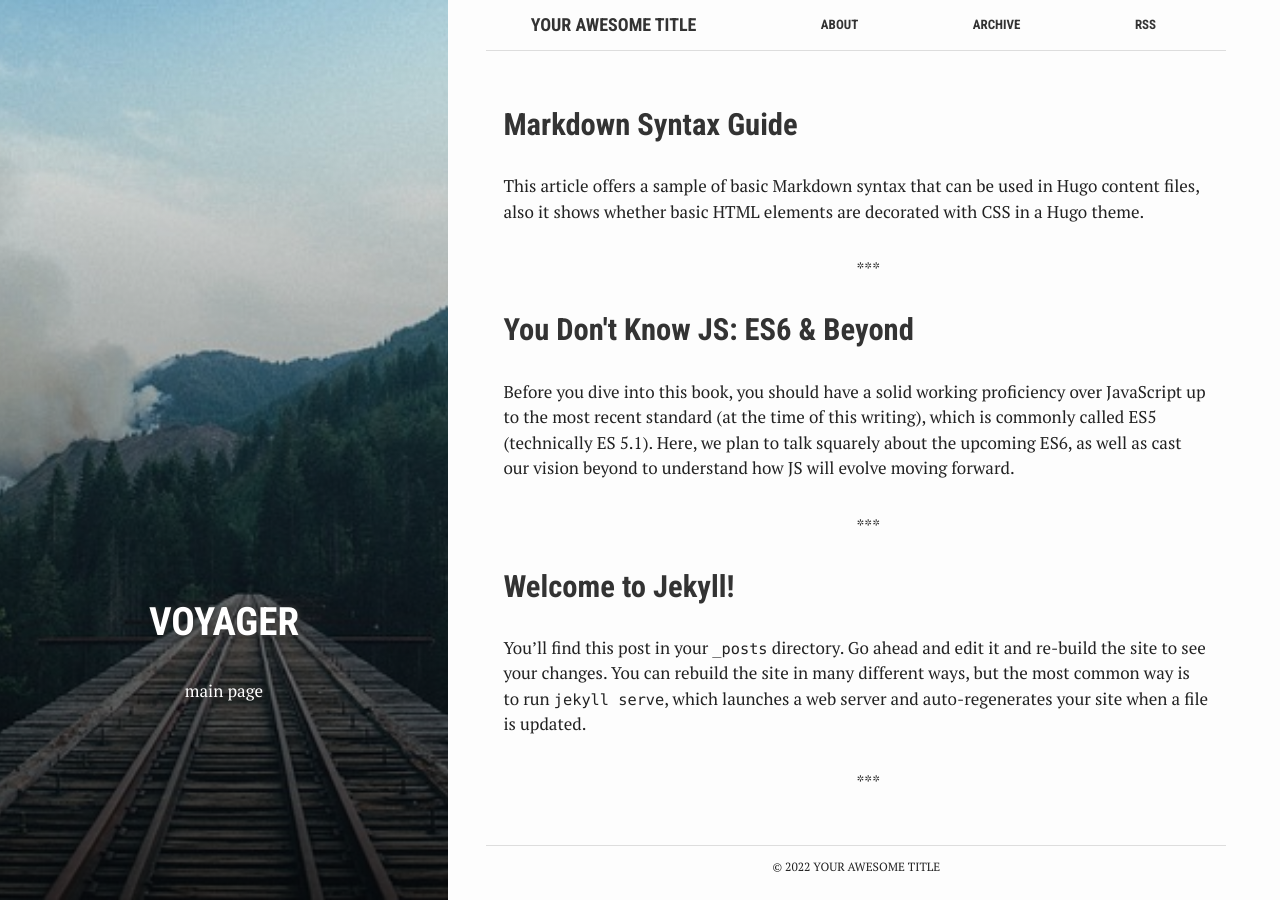
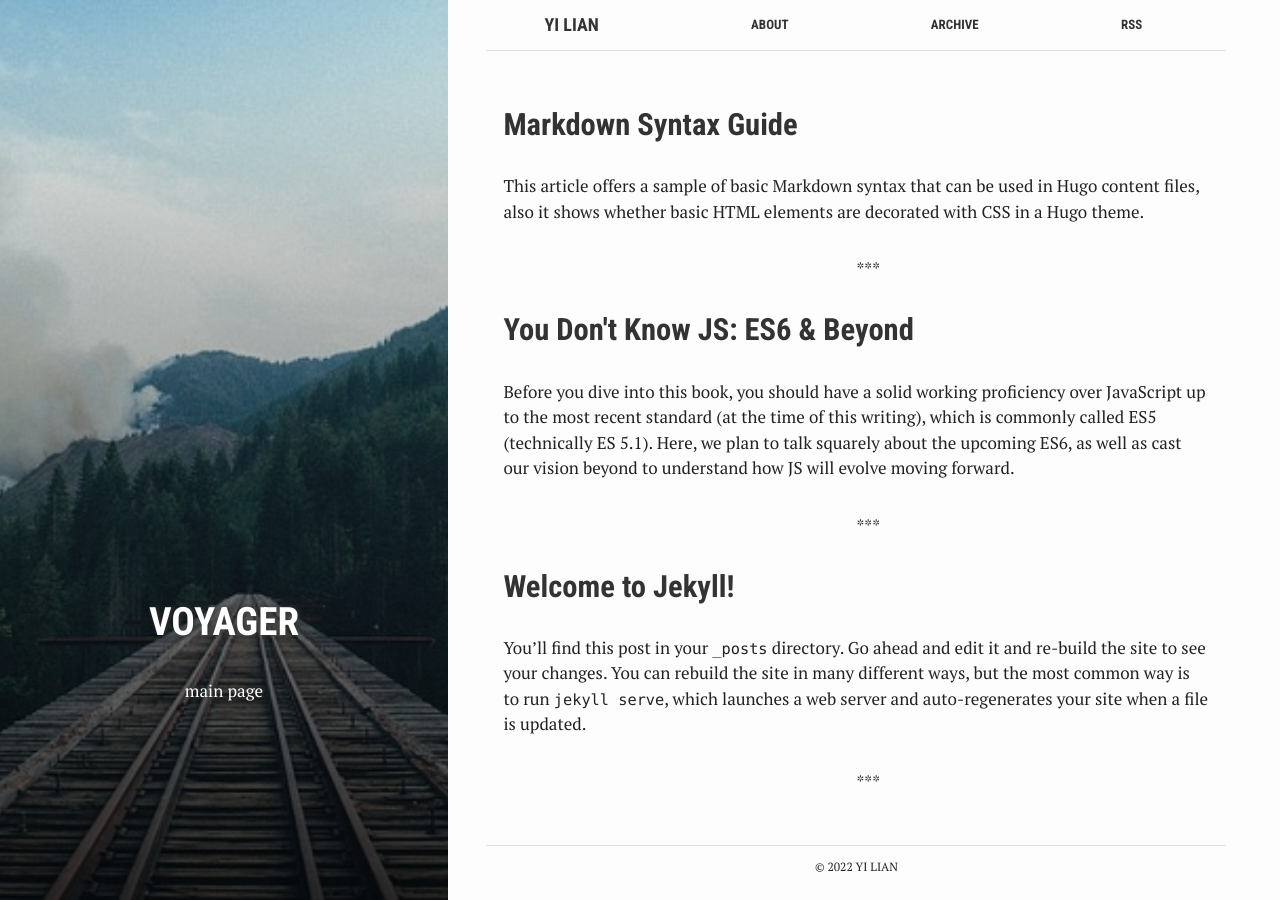
Before and after one commit to ly129/ly129.github.io, a Jekyll site: the page built from index.html, in a window 1280 px wide. Built offline with Jekyll 4.4.1, drawn with Linux system fonts in a browser that asks for light colours.

Commit message:
Update _config.yml

```diff
--- a/_config.yml
+++ b/_config.yml
@@ -6,9 +6,9 @@
 # 'jekyll serve'. If you change this file, please restart the server process.
 
 # Site settings
-title: Your awesome title
+title: Yi Lian
 email: your-email@domain.com
-description: > # this means to ignore newlines until "baseurl:"
+description:  # this means to ignore newlines until "baseurl:"
   Write an awesome description for your new site here. You can edit this
   line in _config.yml. It will appear in your document head meta (for
   Google search results) and in your feed.xml site description.
```
